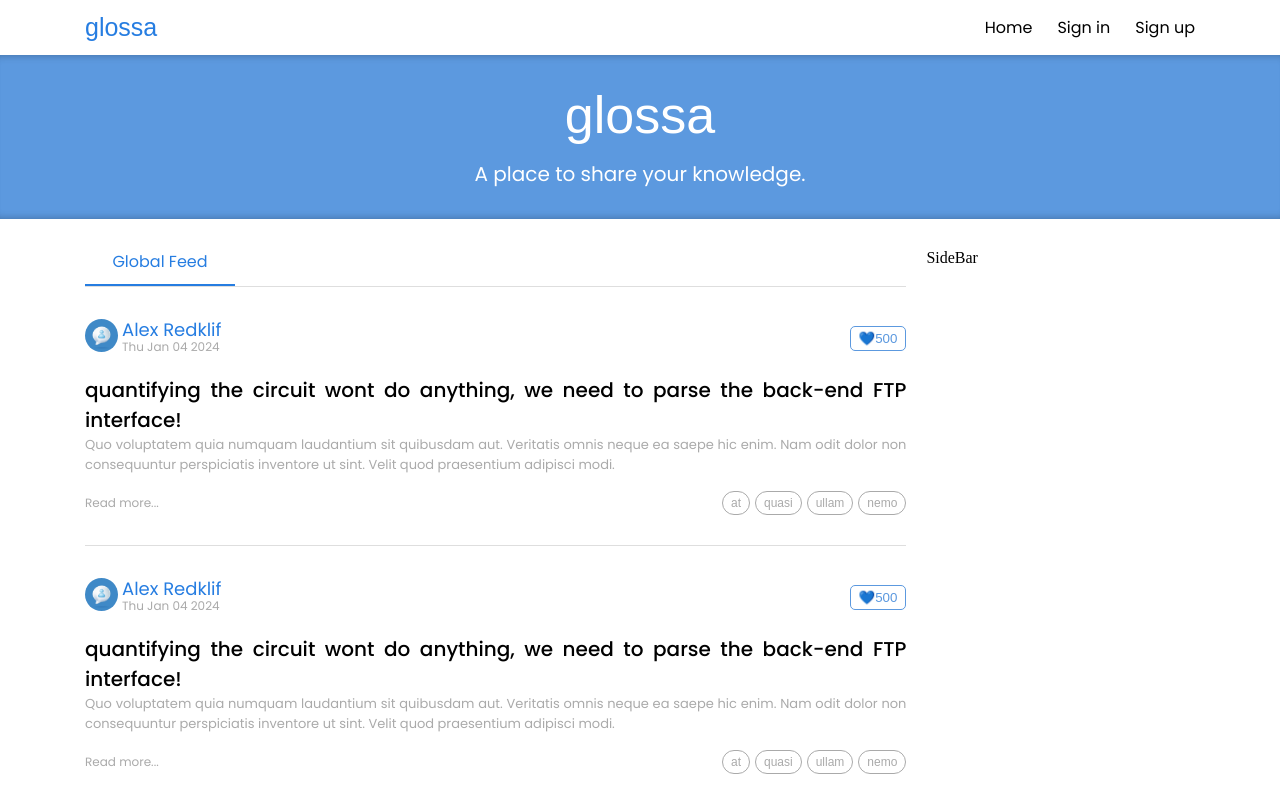
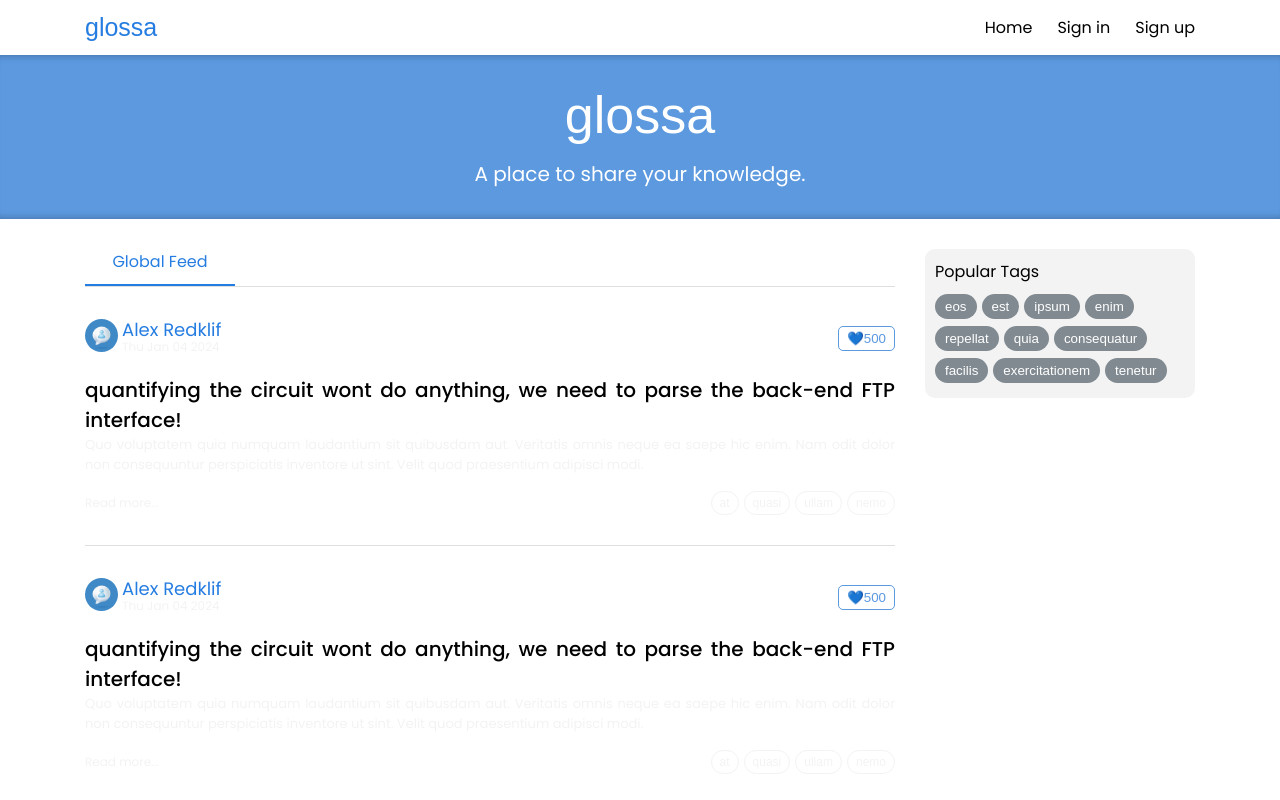
Before and after one commit to AnastasiiaDedela/blogs-project, a React (Vite) app: page / in a window 1280 px wide. Shown: the top 800 px of the page. Built offline with nearby package versions, Linux system fonts and the light colour scheme; a web font is replaced by a local one.

Commit message:
feat: completed sidebar markup and styles

```diff
--- a/src/components/BlogItem/BlogItem.module.scss
+++ b/src/components/BlogItem/BlogItem.module.scss
@@ -7,17 +7,20 @@
     font-family: "Poppins", sans-serif;
     row-gap: 16px;
 }
+
 .blogHeader {
     display: flex;
     justify-content: space-between;
     align-items: center;
 }
+
 .authorData {
     display: flex;
     column-gap: 4px;
     align-items: center;
     padding-top: 2px;
 }
+
 .authorAvatar {
     width: 33px;
     height: auto;
@@ -25,18 +28,18 @@
         border-radius: 50px;
     }
 }
-.autrhorInfo {
 
-}
 .authorName {
     color: $base-dark;
     font-size: 18px;
     line-height: 16px;
 }
+
 .date {
     color: $light-gray;
     font-size: 12px;
 }
+
 .likes {
     border: none;
     color: $base-light;
--- a/src/components/TagsSideBar/TagsSideBar.module.scss
+++ b/src/components/TagsSideBar/TagsSideBar.module.scss
@@ -0,0 +1,32 @@
+.tagsContainer {
+    display: flex;
+    flex-direction: column;
+    max-width: 270px;
+
+    & > div {
+        display: inline-block;
+        background-color: $light-gray;
+        padding: 10px;
+        border-radius: 10px;
+    }
+}
+
+.tagsList {
+    display: flex;
+    flex-wrap: wrap;
+    column-gap: 5px;
+    row-gap: 7px;
+    padding-bottom: 5px;
+    button {
+        border: none;
+        background-color: $dark-gray;
+        border-radius: 15px;
+        color: $light;
+        padding: 5px 10px;
+    }
+}
+
+.tagsTitle {
+    font-family: "Poppins", sans-serif;
+    padding-bottom: 10px;
+}
--- a/src/components/TagsSideBar/index.tsx
+++ b/src/components/TagsSideBar/index.tsx
@@ -1,3 +1,23 @@
+import styles from './TagsSideBar.module.scss';
+
 export default function TagsSideBar() {
-  return <div>SideBar</div>;
+  return (
+    <div className={styles.tagsContainer}>
+      <div>
+        <p className={styles.tagsTitle}>Popular Tags</p>
+        <div className={styles.tagsList}>
+          <button>eos</button>
+          <button>est</button>
+          <button>ipsum</button>
+          <button>enim</button>
+          <button>repellat</button>
+          <button>quia</button>
+          <button>consequatur</button>
+          <button>facilis</button>
+          <button>exercitationem</button>
+          <button>tenetur</button>
+        </div>
+      </div>
+    </div>
+  );
 }
--- a/src/index.scss
+++ b/src/index.scss
@@ -1,7 +1,7 @@
 $base-light: #5c99df;
 $base-dark: #267de1;
 $light: #fff;
-$light-gray: #aaa;
+$light-gray: #f3f3f3;
 $dark-gray: #818a91;
 $background-gray: #f3f3f3;
 
--- a/src/pages/Home/Home.module.scss
+++ b/src/pages/Home/Home.module.scss
@@ -26,5 +26,5 @@
     margin: auto;
     padding-top: 30px;
     display: flex;
-    column-gap: 20px;
+    column-gap: 30px;
 }
```
